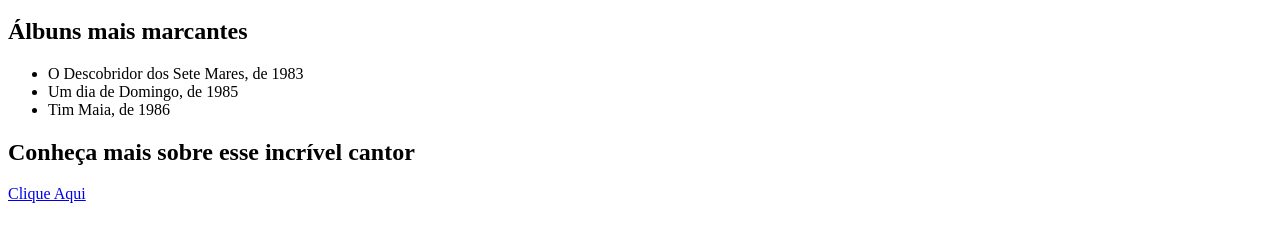
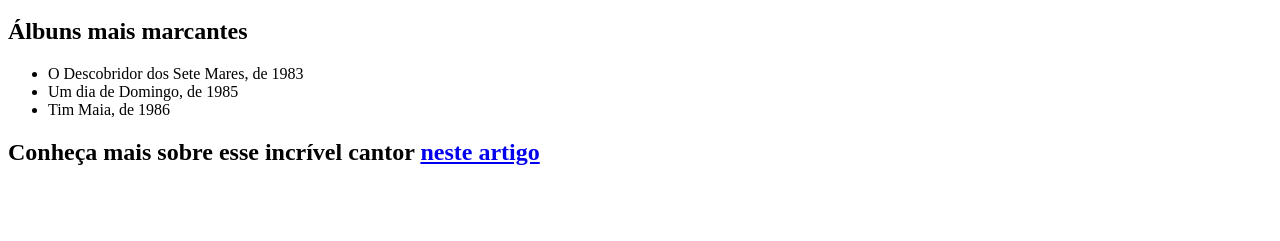
Before and after one commit to pzamorini/aula_6, a plain HTML site: page index.html in a window 1280 px wide. Shown: the part 477-718 px from the top of the page. Drawn offline with Linux system fonts and the light colour scheme.

Commit message:
arrumando a ultima section

```diff
--- a/index.html
+++ b/index.html
@@ -40,11 +40,15 @@
     </section>
 
     <section>
-        <p>
-            <h2>Conheça mais sobre esse incrível cantor</h2>
-            <a href="https://www.ebiografia.com/tim_maia/#:~:text=Tim%20Maia%20(1942%2D1998),Voc%C3%AA%E2%80%9D%20e%20%E2%80%9CSossego%E2%80%9D." target="_blank">Clique Aqui</a>
-        </p>
+       <h2>
 
+        <article>
+            Conheça mais sobre esse incrível cantor
+            <a href="https://www.ebiografia.com/tim_maia/#:~:text=Tim%20Maia%20(1942%2D1998),Voc%C3%AA%E2%80%9D%20e%20%E2%80%9CSossego%E2%80%9D." target="_blank"> neste artigo</a>
+
+        </article>
+
+        </h2>
     </section>
 </body>
 </html>
```
